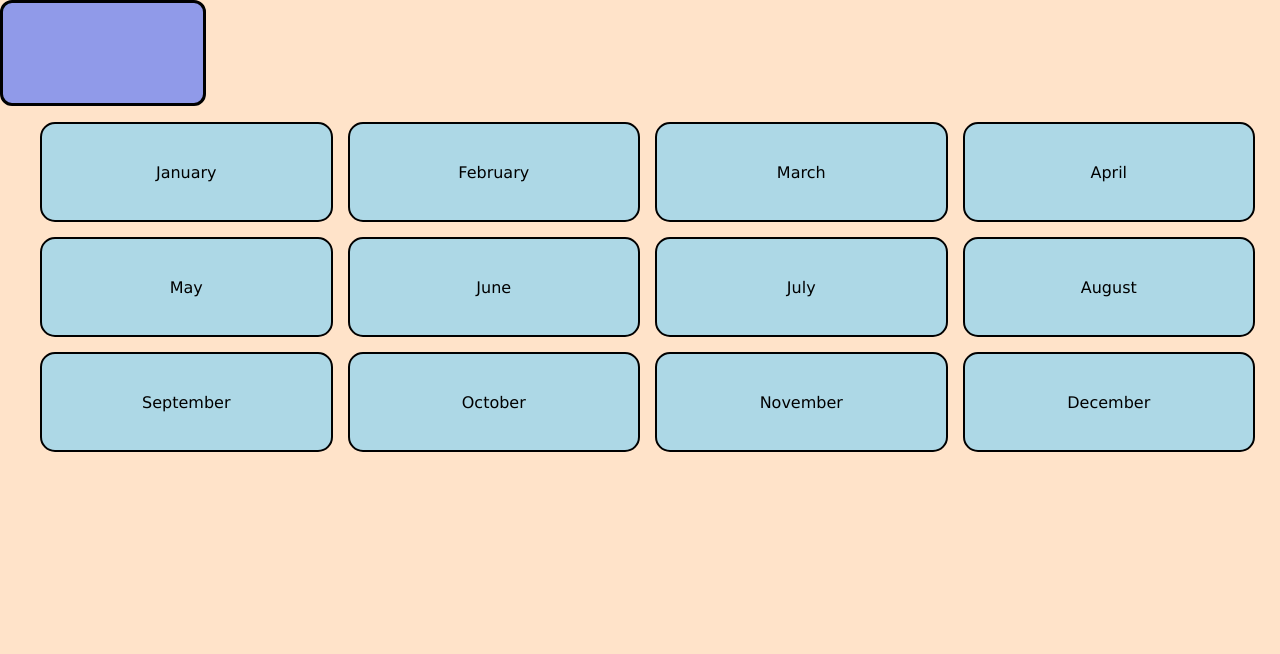
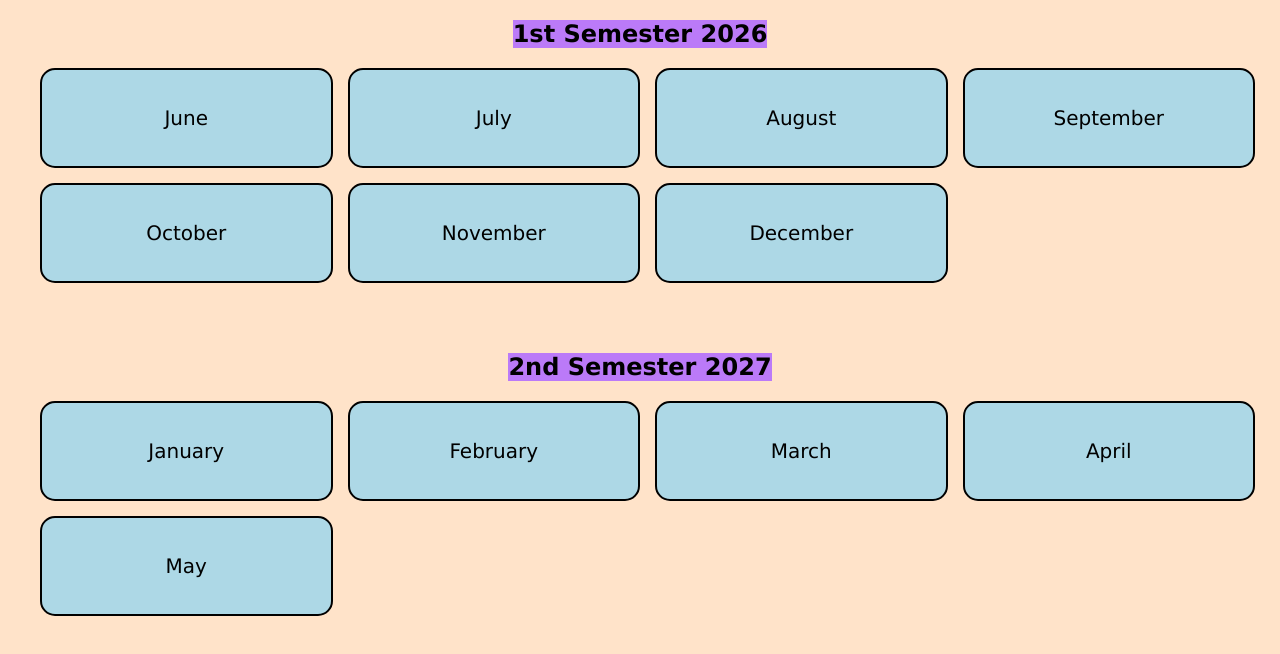
Before and after one commit to Ixee-21/ITC-finals, a plain HTML site: page index.html in a window 1280 px wide. Drawn offline with Linux system fonts and the light colour scheme.

Commit message:
Separated 1st and 2nd sem

```diff
--- a/Months/style.css
+++ b/Months/style.css
@@ -196,7 +196,7 @@ display: flex;
 html,body{height:100%;margin:0;background:var(--bg)}
 
 /*BUTTONS*/
-.months {
+.months_this {
   display: grid;
   grid-template-columns: repeat(4, minmax(0, 1fr));
   grid-template-rows: repeat(3, auto);
@@ -216,14 +216,15 @@ html,body{height:100%;margin:0;background:var(--bg)}
   justify-content: center;
   align-items: center;
   text-align: center;
+  font-size: 20px;
 }
 
-.months .rectangle > nav {
+.months_this .rectangle > nav {
   display: flex;
   position: absolute;
   inset: -2px;
 }
-.months .rectangle > nav > a {
+.months_this .rectangle > nav > a {
   display: flex;
   flex: 1;
   align-items: center;
@@ -231,3 +232,25 @@ html,body{height:100%;margin:0;background:var(--bg)}
   text-decoration: none;
   color: inherit;
 }
+
+.months_next {
+  display: grid;
+  grid-template-columns: repeat(4, minmax(0, 1fr));
+  grid-template-rows: repeat(3, auto);
+  gap: 15px;
+  padding-right: 25px;
+}
+
+.months_next .rectangle > nav {
+  display: flex;
+  position: absolute;
+  inset: -2px;
+}
+.months_next .rectangle > nav > a {
+  display: flex;
+  flex: 1;
+  align-items: center;
+  justify-content: center;
+  text-decoration: none;
+  color: inherit;
+}
--- a/index.html
+++ b/index.html
@@ -4,23 +4,12 @@
     <link rel="stylesheet" href="/Months/style.css">
     <link rel="stylesheet" href="https://cdnjs.cloudflare.com/ajax/libs/font-awesome/6.0.0/css/all.min.css">
     <script src="/Months/calendar.js" defer></script>
-<div class="rounded"></div>
-<style>
-    .rounded {
-        width: 200px;
-        height: 100px;
-        background: rgba(71, 108, 255, 0.601);
-        border-radius: 12px;
-        border: 3px solid black;
-</style>
+
 </head>
 <body>
-<ul class="months">
-    <li class="rectangle"><nav><a href="/Months/January.html">January</a></nav></li>
-    <li class="rectangle"><nav><a href="/Months/February.html">February</a></nav></li>
-    <li class="rectangle"><nav><a href="/Months/March.html">March</a></nav></li>
-    <li class="rectangle"><nav><a href="/Months/April.html">April</a></nav></li>
-    <li class="rectangle"><nav><a href="/Months/May.html">May</a></nav></li>
+    <h2 style="text-align: center;"><span style="background: rgb(187, 122, 248)">1st Semester 2026</span></h2>
+
+    <ul class="months_this">
         <li class="rectangle"><nav><a href="/Months/June.html">June</a></nav></li>
         <li class="rectangle"><nav><a href="/Months/July.html">July</a></nav></li>
         <li class="rectangle"><nav><a href="/Months/August.html">August</a></nav></li>
@@ -29,6 +18,14 @@
         <li class="rectangle"><nav><a href="/Months/November.html">November</a></nav></li>
         <li class="rectangle"><nav><a href="/Months/December.html">December</a></nav></li>
     </ul>
-
+<br>
+    <h2 style="text-align: center;"><span style="background: rgb(187, 122, 248)">2nd Semester 2027</span></h2>
+    <ul class="months_next">
+        <li class="rectangle"><nav><a href="/Months/January.html">January</a></nav></li>
+        <li class="rectangle"><nav><a href="/Months/February.html">February</a></nav></li>
+        <li class="rectangle"><nav><a href="/Months/March.html">March</a></nav></li>
+        <li class="rectangle"><nav><a href="/Months/April.html">April</a></nav></li>
+        <li class="rectangle"><nav><a href="/Months/May.html">May</a></nav></li>
+    </ul>
 </body>
 </html>
```
Also changed, not shown: Months/February.html (+1 -1 lines), Months/January.html (+1 -1 lines), Months/March.html (+1 -1 lines), Months/May.html (+1 -1 lines). Lines whose indentation alone changed are shown as unchanged.
